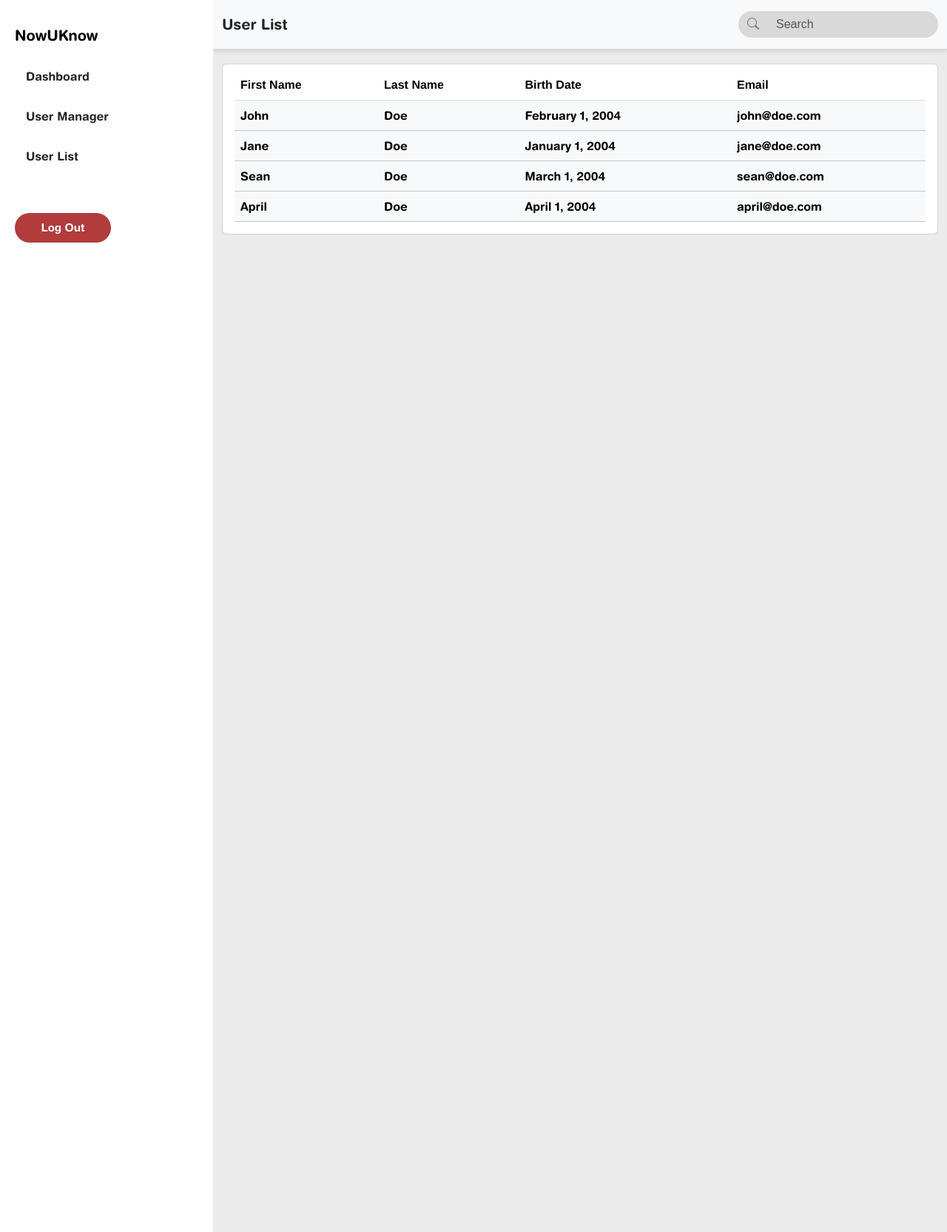
After one commit to G4-NUK/NowUKnow, a PHP site: page /Admin/userList.html in a window 1280 px wide. The commit adds this page. Shown: the whole page at 74% size. Run offline with PHP 8.4, Linux system fonts and the light colour scheme.

Commit message:
User List Page, Modified Style

```diff
--- a/Admin/styles.css
+++ b/Admin/styles.css
@@ -19,8 +19,8 @@
   }
 
   .row {
-    flex: 1;
     display: flex;
+    flex: wrap;
   }
 
   .left-column {
@@ -30,6 +30,7 @@
   }
 
   .right-column {
+    flex:2;
     background-color: #ebebeb;
     overflow-y: auto;
     padding-top: 20px;
@@ -48,7 +49,7 @@
   }
 
   .left-column {
-    flex: 1;
+    flex: 0.5;
     background-color: #ffffff;
     overflow-y: hidden;
   }
--- /dev/null
+++ b/Admin/userList.html
@@ -0,0 +1,137 @@
+<!DOCTYPE html>
+<html lang="en">
+
+<head>
+    <meta charset="UTF-8" />
+    <meta name="viewport" content="width=device-width, initial-scale=1.0" />
+    <link href="https://cdn.jsdelivr.net/npm/bootstrap@5.3.0-alpha1/dist/css/bootstrap.min.css" rel="stylesheet" />
+    <link rel="stylesheet" href="styles.css">
+    <link href="https://cdn.jsdelivr.net/npm/bootstrap-icons/font/bootstrap-icons.css" rel="stylesheet" />
+    <title>NowUKnow</title>
+</head>
+
+<body>
+    <div class="container-fluid px-0">
+        <div class="row">
+            <!-- Left Column -->
+            <div class="col-md-3 left-column">
+                <nav class="navbar navbar-expand-md navbar-light">
+                    <a class="navbar-brand" href="#">NowUKnow</a>
+                    <button class="navbar-toggler" type="button" data-bs-toggle="collapse" data-bs-target="#sidebarNav"
+                        aria-controls="sidebarNav" aria-expanded="false" aria-label="Toggle sidebar">
+                        <span class="navbar-toggler-icon"></span>
+                    </button>
+                </nav>
+                <div class="collapse navbar-collapse" id="sidebarNav">
+                    <div class="sidebar">
+                        <ul>
+                            <li>
+                                <a href="adminDashBoard.html"><span class="nav-title">Dashboard</span></a>
+                            </li>
+                            <li>
+                                <a href="userManager.html"><span class="nav-title">User Manager</span></a>
+                            </li>
+                            <li>
+                                <a href="userList.html"><span class="nav-title">User List</span></a>
+                            </li>
+                        </ul>
+                    </div>
+                    <div class="logout-button">
+                        <button class="btn-logout">Log Out</button>
+                    </div>
+                </div>
+
+                <div class="sidebar d-none d-md-block">
+                    <ul>
+                        <li>
+                            <a href="adminDashBoard.html"><span class="nav-title">Dashboard</span></a>
+                        </li>
+                        <li>
+                            <a href="userManager.html"><span class="nav-title">User Manager</span></a>
+                        </li>
+                        <li>
+                            <a href="userList.html"><span class="nav-title">User List</span></a>
+                        </li>
+                    </ul>
+                </div>
+                <div class="logout-button d-none d-md-block">
+                    <button class="btn-logout">Log Out</button>
+                </div>
+            </div>
+
+            <!-- Right Column -->
+            <div class="col-md-9 right-column">
+                <nav class="custom-navbar">
+                    <div class="container-fluid d-flex align-items-center justify-content-between">
+                        <span class="nav-title">User List</span>
+                        <form class="search-form" role="search">
+                            <div class="input-group rounded-search">
+                                <span class="input-group-text search-icon">
+                                    <i class="bi bi-search"></i>
+                                </span>
+                                <input type="text" class="form-control search-input" placeholder="Search"
+                                    aria-label="Search" />
+                            </div>
+                        </form>
+                    </div>
+                </nav>
+
+                <div class="content">
+                    <div class="row">
+                        <div class="col">
+                            <div class="card px-3">
+                                <div class="table-responsive">
+                                    <table class="table table-hover mt-2">
+                                        <thead>
+                                            <tr class>
+                                                <th scope="col">First Name</th>
+                                                <th scope="col">Last Name</th>
+                                                <th scope="col">Birth Date</th>
+                                                <th scope="col">Email</th>
+
+                                            </tr>
+                                        </thead>
+                                        <tbody class="table-light">
+                                            <tr>
+                                                <td>John</td>
+                                                <td>Doe</td>
+                                                <td>February 1, 2004</td>
+                                                <td>john@doe.com</td>
+                                            </tr>
+                                            <tr>
+                                                <td>Jane</td>
+                                                <td>Doe</td>
+                                                <td>January 1, 2004</td>
+                                                <td>jane@doe.com</td>
+                                                <!-- <td colspan='6'>No records found</td> -->
+                                            </tr>
+                                            <tr>
+                                                <td>Sean</td>
+                                                <td>Doe</td>
+                                                <td>March 1, 2004</td>
+                                                <td>sean@doe.com</td>
+                                            </tr>
+                                            <tr>
+                                                <td>April</td>
+                                                <td>Doe</td>
+                                                <td>April 1, 2004</td>
+                                                <td>april@doe.com</td>
+                                            </tr>
+
+                                        </tbody>
+                                    </table>
+                                </div>
+                            </div>
+                        </div>
+                    </div>
+                </div>
+            </div>
+        </div>
+
+        <!-- Bootstrap Script -->
+        <script src="https://cdn.jsdelivr.net/npm/bootstrap@5.3.3/dist/js/bootstrap.bundle.min.js"
+            integrity="sha384-YvpcrYf0tY3lHB60NNkmXc5s9fDVZLESaAA55NDzOxhy9GkcIdslK1eN7N6jIeHz"
+            crossorigin="anonymous"></script>
+</body>
+
+</html>
```
